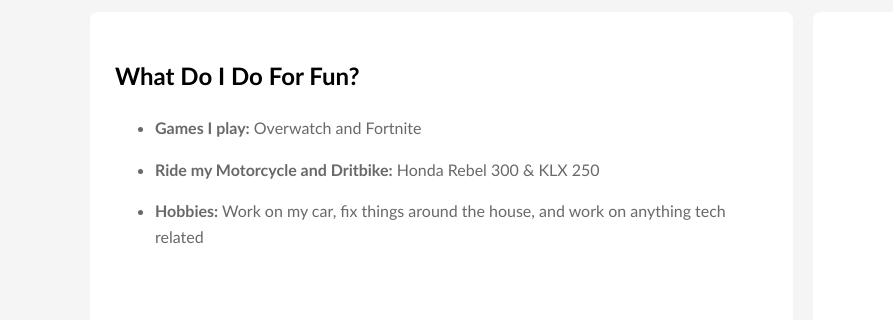
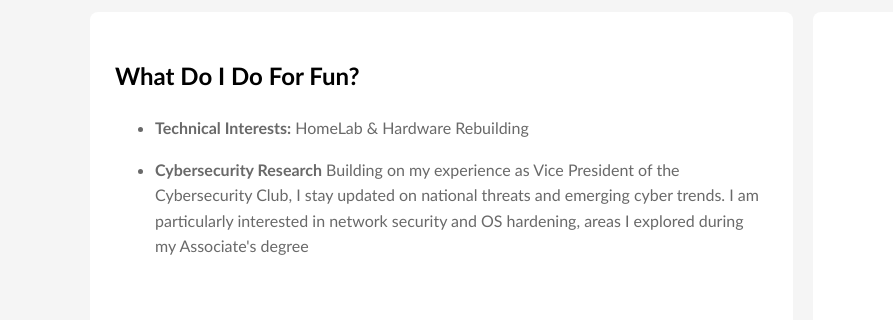
Before and after one commit to sethdomo1-crypto/Portfolio, a plain HTML site: page interests.html in a window 1280 px wide. Shown: the part 168-488 px from the top of the page, 0-893 px from the left. Drawn offline with Linux system fonts and the light colour scheme.

Commit message:
Update interests.html

```diff
--- a/interests.html
+++ b/interests.html
@@ -26,9 +26,8 @@
             <section id="Fun" class="fade-in">
                 <h2> What Do I Do For Fun?</h2>
                 <ul>
-                    <li><p><strong>Games I play:</strong> Overwatch and Fortnite</p></li>
-                    <li><p><strong>Ride my Motorcycle and Dritbike:</strong> Honda Rebel 300 & KLX 250</p></li>
-                    <li><p><strong>Hobbies:</strong> Work on my car, fix things around the house, and work on anything tech related</p></li>
+                    <li><p><strong>Technical Interests:</strong> HomeLab & Hardware Rebuilding</p></li>
+                    <li><p><strong>Cybersecurity Research</strong> Building on my experience as Vice President of the Cybersecurity Club, I stay updated on national threats and emerging cyber trends. I am particularly interested in network security and OS hardening, areas I explored during my Associate's degree</p></li>
                 </ul>
             </section>
         </main>
@@ -45,4 +44,5 @@
     </footer>
 <script src="script.js" defer></script>
 </body>
+
 </html>
```
